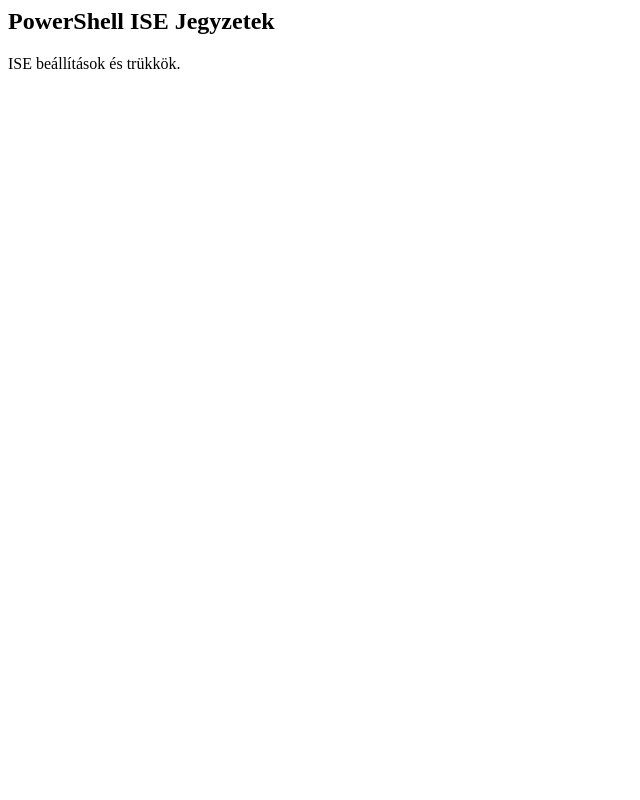
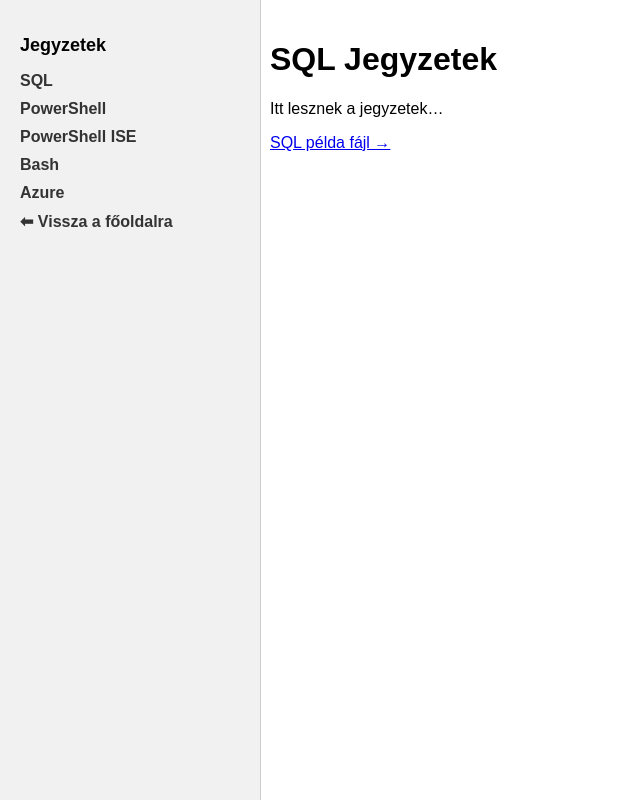
Before and after one commit to Pironex9/suli, a plain HTML site: page powershell-ise/index.html in a window 1280 px wide. Shown: the whole page, without its empty margins (0-640 px from the left). Drawn offline with Linux system fonts and the light colour scheme.

Commit message:
Add HTML structure to PowerShell ISE notes

```diff
--- a/powershell-ise/index.html
+++ b/powershell-ise/index.html
@@ -1,2 +1,31 @@
-<h2>PowerShell ISE Jegyzetek</h2>
-<p>ISE beállítások és trükkök.</p>
+<!DOCTYPE html>
+<html lang="hu">
+<head>
+<meta charset="UTF-8">
+<title>Poweshell ISE Jegyzetek</title>
+<link rel="stylesheet" href="../css/style.css">
+</head>
+<body>
+
+<div class="sidebar">
+  <h2>Jegyzetek</h2>
+  <ul>
+    <li><a href="../sql/">SQL</a></li>
+    <li><a href="../powershell/">PowerShell</a></li>
+    <li><a href="../powershell-ise/">PowerShell ISE</a></li>
+    <li><a href="../bash/">Bash</a></li>
+    <li><a href="../azure/">Azure</a></li>
+    <li><a href="../">⬅ Vissza a főoldalra</a></li>
+  </ul>
+</div>
+
+<div class="content">
+  <h1>SQL Jegyzetek</h1>
+
+  <p>Itt lesznek a jegyzetek…</p>
+  <p><a href="sql_samples.sql">SQL példa fájl →</a></p>
+
+</div>
+
+</body>
+</html>
```
